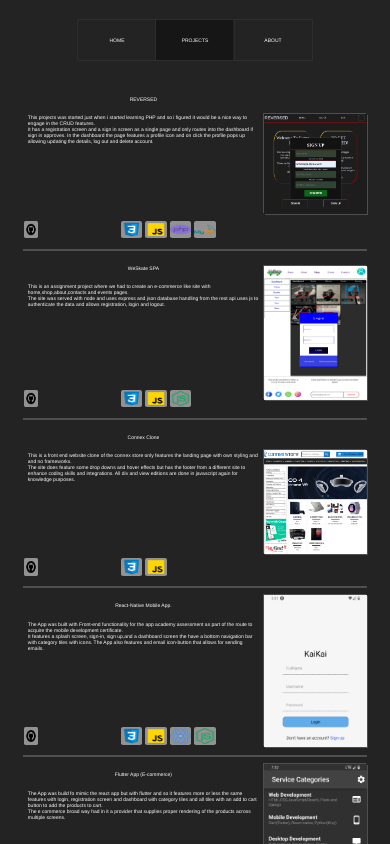
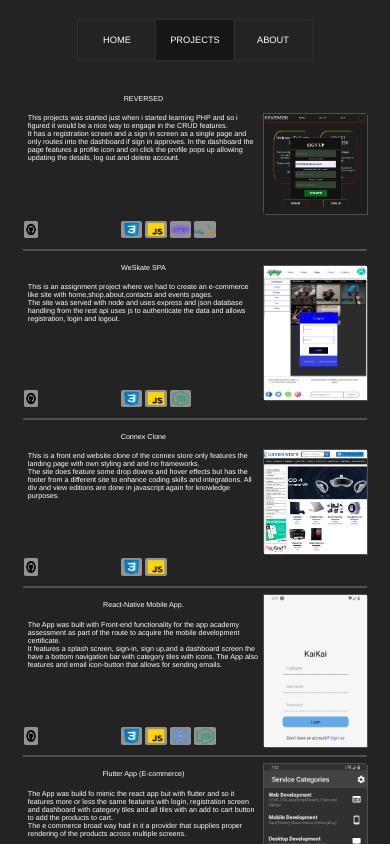
Before and after one commit to codewithwest/west_profile, a plain HTML site: page public/index.html in a window 390 px wide. Both pictures are taken after a click on the link "PROJECTS". Shown: the top 844 px of the page. Drawn offline with Linux system fonts and the light colour scheme; files whose address does not match are found by name.

Commit message:
responsive 450

```diff
--- a/public/static/css/projects.css
+++ b/public/static/css/projects.css
@@ -131,7 +131,7 @@
 }
 @media only screen and (max-width:450px){
   .projects{
-    font-size: .4rem;
+    font-size: .76rem;
     width: 98%;
     margin: 0 auto;
   }
@@ -139,10 +139,9 @@
     height: 20%;
 
   }
-  .projectCard .projectTitle{
-    display: flex;
-    height: 20%;
-    font-size: 1.1rem;
+
+   .projects .projectText p{
+    font-size: .8rem;
   }
 
 }
--- a/public/static/css/style.css
+++ b/public/static/css/style.css
@@ -42,6 +42,7 @@
 }
 
 .navCont ul a p {
+    font-size: .9rem;
     display: flex;
     margin: auto;
     height: auto;
@@ -297,6 +298,9 @@
         margin: auto;
         height: 50%;
     }
+    .navCont ul a p {
+        font-size: 1.04rem;
+    }
     .projectsDisplay{
         margin-top: 0;
         row-gap: 0%;
@@ -319,7 +323,7 @@
     }
 
     .projectInfo p {
-        font-size: .7rem;
+        font-size: .65rem;
     }
 
 }
```
